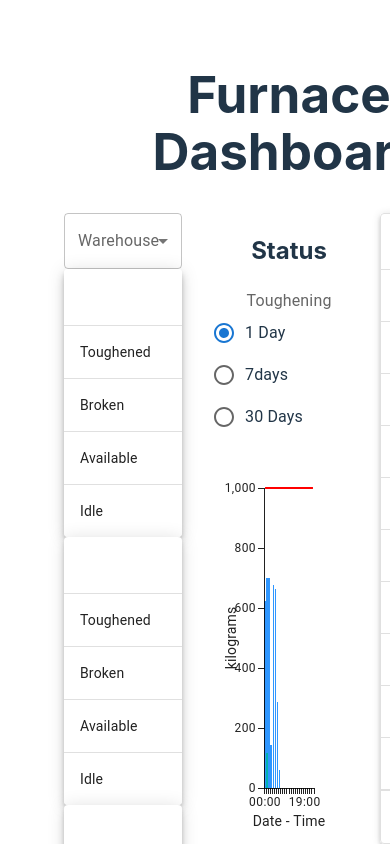
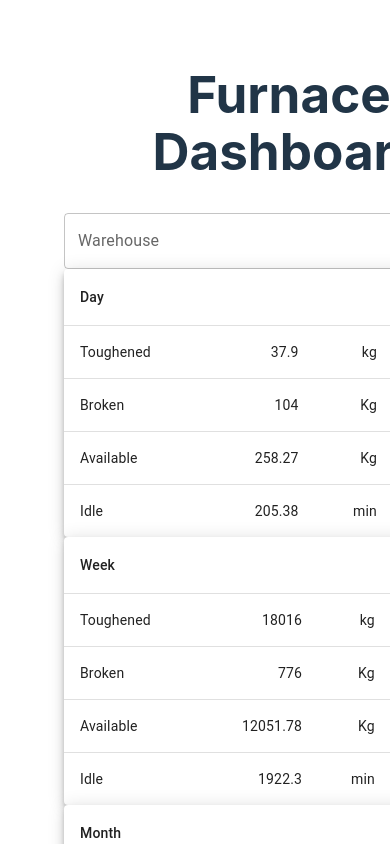
Before and after one commit to ChamuMutezva/national-glass-co, a React (Vite) app: page / in a window 390 px wide. Shown: the top 844 px of the page. Built offline with nearby package versions, Linux system fonts and the light colour scheme.

Commit message:
mobile presentation

```diff
--- a/src/App.css
+++ b/src/App.css
@@ -1,5 +1,6 @@
 #root {
- /* max-width: 1280px; */
+ /* max-width: 1280px;
+ */
   margin: 0 auto;
   padding: 2rem;
   text-align: center;
--- a/src/App.jsx
+++ b/src/App.jsx
@@ -9,20 +9,23 @@ import ProgressDetails from "./components/ProgressDetails";
 function App() {
     return (
         <Container maxWidth={false}>
+            <header>
                 <h1>Furnace Dashboard</h1>
-
+            </header>
+            <main>
                 <Grid container spacing={2}>
-                <Grid item xs={4}>
+                    <Grid item xs={12} md={3}>
                         <ProgressDetails />
                     </Grid>
-                <Grid item xs={4}>
+                    <Grid item xs={12} md={5}>
                         <StatusChart />
-                    <WaitTimeChart />
+                        <WaitTimeChart  />
                     </Grid>
-                <Grid item xs={4}>
+                    <Grid item xs={12} md={4} >
                         <BatchTable />
                     </Grid>
                 </Grid>
+            </main>
         </Container>
     );
 }
--- a/src/components/ProgressDetails.jsx
+++ b/src/components/ProgressDetails.jsx
@@ -1,4 +1,4 @@
-import { Container } from "@mui/material";
+import { Container ,Grid} from "@mui/material";
 import { useState } from "react";
 import FormControl from "@mui/material/FormControl";
 import InputLabel from "@mui/material/InputLabel";
@@ -14,8 +14,8 @@ function ProgressDetails() {
         setLocation(evt.target.value);
     };
     return (
-        <Container>
-            <FormControl fullWidth>
+        <Container component={Grid}  gap={4}>
+            <FormControl fullWidth component={Grid} item>
                 <InputLabel id="location-label">Warehouse</InputLabel>
                 <Select
                     labelId="location-label"
--- a/src/components/StatusChart.jsx
+++ b/src/components/StatusChart.jsx
@@ -5,7 +5,13 @@ import { Box } from "@mui/material";
 
 import { ChartsXAxis } from "@mui/x-charts/ChartsXAxis";
 import { ChartsYAxis } from "@mui/x-charts/ChartsYAxis";
-import { BROKENGLASS, DATATIME, TARGETDATA, TOUGHENEDGLASS } from "../data";
+import {
+    BROKENGLASS,
+    DATATIME,
+    TARGETDATA,
+    TOUGHENEDGLASS,
+    AVERAGEDATA,
+} from "../data";
 import TougheningOptions from "./TougheningOptions";
 
 const series = [
@@ -29,6 +35,13 @@ const series = [
         yAxisKey: "eco",
         color: "red",
         data: TARGETDATA,
+    },
+    {
+        type: "line",
+        label: "average",
+        yAxisKey: "eco",
+        color: "black",
+        data: AVERAGEDATA,
     },
 ];
 
@@ -61,6 +74,7 @@ function StatusChart() {
             >
                 <BarPlot />
                 <LinePlot />
+                <LinePlot />
                 <ChartsXAxis
                     label="Date - Time"
                     position="bottom"
--- a/src/components/period/Month.jsx
+++ b/src/components/period/Month.jsx
@@ -23,9 +23,9 @@ export default function Month() {
             <Table sx={{ minWidth: 250 }} aria-label="simple table">
                 <TableHead>
                     <TableRow>
+                        <TableCell align="left">Month</TableCell>
                         <TableCell />
                         <TableCell />
-                        <TableCell align="right">Month</TableCell>
                         <TableCell />
                     </TableRow>
                 </TableHead>
--- a/src/components/period/OneDay.jsx
+++ b/src/components/period/OneDay.jsx
@@ -23,9 +23,9 @@ export default function OneDay() {
             <Table sx={{ minWidth: 250 }} aria-label="simple table">
                 <TableHead>
                     <TableRow>
+                        <TableCell align="left">Day</TableCell>
                         <TableCell />
                         <TableCell />
-                        <TableCell align="right">Day</TableCell>
                         <TableCell />
                     </TableRow>
                 </TableHead>
--- a/src/components/period/SevenDays.jsx
+++ b/src/components/period/SevenDays.jsx
@@ -23,9 +23,9 @@ export default function SevenDays() {
             <Table sx={{ minWidth: 250 }} aria-label="simple table">
                 <TableHead>
                     <TableRow>
+                        <TableCell align="left">Week</TableCell>
                         <TableCell />
                         <TableCell />
-                        <TableCell align="right">Week</TableCell>
                         <TableCell />
                     </TableRow>
                 </TableHead>
@@ -45,7 +45,9 @@ export default function SevenDays() {
 
                             <TableCell align="right">{row.quantity}</TableCell>
                             <TableCell align="right">{row.measure}</TableCell>
-                            <TableCell align="right">{row.percentage}%</TableCell>
+                            <TableCell align="right">
+                                {row.percentage}%
+                            </TableCell>
                         </TableRow>
                     ))}
                 </TableBody>
--- a/src/data.js
+++ b/src/data.js
@@ -147,6 +147,12 @@ export const TARGETDATA = [
     1000, 1000, 1000, 1000, 1000, 1000, 1000, 1000, 1000, 1000, 1000, 1000,
 ];
 
+export const AVERAGEDATA = [
+    157.92, 157.92, 157.92, 157.92, 157.92, 157.92, 157.92, 157.92, 157.92,
+    157.92, 157.92, 157.92, 157.92, 157.92, 157.92, 157.92, 157.92, 157.92,
+    157.92, 157.92, 157.92, 157.92, 157.92, 157.92,
+];
+
 export const TOUGHENEDGLASS = [
     624, 583, 701, 144, 677, 663, 286.52, 60, 0, 0, 0, 0, 0, 0, 0, 0, 0, 0, 0,
     0, 0, 0, 0,
```
Lines whose indentation alone changed are shown as unchanged.
